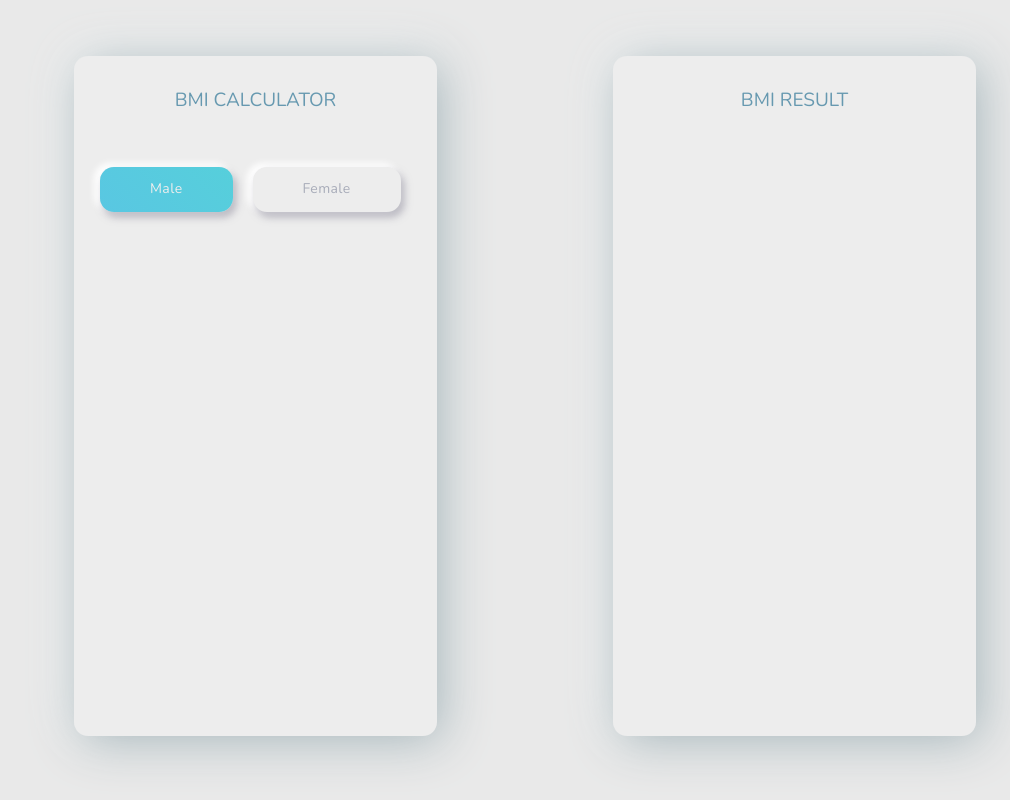
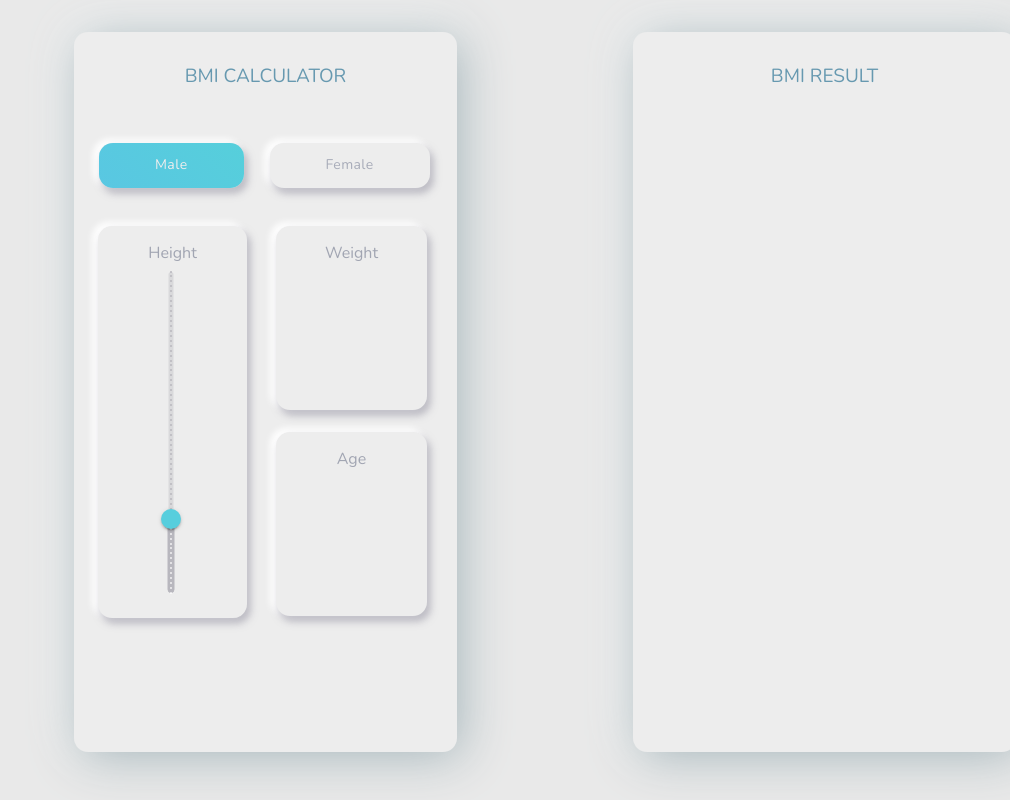
Before and after one commit to erfan-goodarzi/bmi-calculator, a React (Create React App) app: page / in a window 1280 px wide. Shown: the whole page, without its empty margins (270-1280 px from the left). Built offline with nearby package versions, Linux system fonts and the light colour scheme.

Commit message:
Create Height,weight and age box

```diff
--- a/src/App.js
+++ b/src/App.js
@@ -1,14 +1,16 @@
 import { Box } from "@mui/system";
 import BmiBox from "./Component/Bmi-box";
+import AgeBox from "./container/material ui/AgeBox";
 import GlobalStyles from "./container/material ui/Global-style";
+import HeightBox from "./container/material ui/HeightBox";
 import SelectGender from "./container/material ui/SelectGander";
 
 function App() {
   return (
     <div className="App">
       <GlobalStyles/>
-      <Box sx={{display:'flex', mt: 7}}>
-      <BmiBox title="BMI CALCULATOR" gender={<SelectGender/>}/>
+      <Box sx={{display:'flex', mt: 4}}>
+      <BmiBox title="BMI CALCULATOR" gender={<SelectGender/>} height={<HeightBox/>} age={<AgeBox/>}/>
       <BmiBox title="BMI RESULT" />
       </Box>
     </div>
--- a/src/Component/Bmi-box.jsx
+++ b/src/Component/Bmi-box.jsx
@@ -4,14 +4,14 @@ export default function BmiBox(props) {
   return (
     <Box
       sx={{
-        width: 363,
+        width: 383,
         marginLeft: "21rem",
         marginRight: "-10rem",
         borderRadius: "14px",
         color: "#6799b0",
         background: " #EDEDED",
         boxShadow: "5px 5px 49px #a1b1b6, -5px -5px 49px #ffffff",
-        height: "85vh",
+        height: "90vh",
       }}
     >
       <Box
@@ -25,6 +25,11 @@ export default function BmiBox(props) {
         {props.title}{" "}
       </Box>
       <Box>{props.gender}</Box>
+      <Box sx={{ display: "flex" }}>
+        <Box>{props.height}</Box>
+        <Box>{props.age}</Box>
+      </Box>
+
     </Box>
   );
 }
--- /dev/null
+++ b/src/container/material ui/AgeBox.jsx
@@ -0,0 +1,54 @@
+import Box from "@mui/material/Box";
+
+export default function AgeBox() {
+  return (
+    <div>
+      <Box
+        sx={{
+          width: 151,
+          margin: "-16px 5px",
+          borderRadius: "14px",
+          color: "#6799b0",
+          background: " #EDEDED",
+          boxShadow: "3px 5px 7px 1px #908d9e80, -4px -2px 6px 2px #ffffff",
+          height: "23vh",
+        }}
+      >
+        <Box
+          sx={{
+            fontSize: "16px",
+            color: "#A1A5B2",
+            textAlign: "center",
+            fontWeight: "500",
+            pt: "16px",
+          }}
+        >
+          Weight
+        </Box>
+      </Box>
+      <Box
+        sx={{
+          width: 151,
+          margin: "38px 5px",
+          borderRadius: "14px",
+          color: "#6799b0",
+          background: " #EDEDED",
+          boxShadow: "3px 5px 7px 1px #908d9e80, -4px -2px 6px 2px #ffffff",
+          height: "23vh",
+        }}
+      >
+        <Box
+          sx={{
+            fontSize: "16px",
+            color: "#A1A5B2",
+            textAlign: "center",
+            fontWeight: "500",
+            pt: "16px",
+          }}
+        >
+          Age
+        </Box>
+      </Box>
+    </div>
+  );
+}
--- a/src/container/material ui/Global-style.js
+++ b/src/container/material ui/Global-style.js
@@ -5,15 +5,18 @@ const useStyles = makeStyles(() =>
     "@global": {
       body: {
         background: "#E9E9E9 !important",
-        fontFamily: "Nunito !important"
+        fontFamily: "Nunito !important",
       },
-      '*': {
-        fontFamily: 'Nunito !important',
-        textTransform: 'capitalize !important'
+      "*": {
+        fontFamily: "Nunito !important",
+        textTransform: "capitalize !important",
       },
-      '.MuiButton-root': {
-        fontSize: '1rem',
-      }
+      ".MuiButton-root": {
+        fontSize: "1rem",
+      },
+      ".MuiSlider-thumb": {
+        background: "#57cedd  !important",
+      },
     },
   })
 );
--- /dev/null
+++ b/src/container/material ui/HeightBox.jsx
@@ -0,0 +1,51 @@
+import Box from "@mui/material/Box";
+import Slider from "@mui/material/Slider";
+
+
+
+
+export default function HeightBox() {
+  return (
+    <Box
+      sx={{
+        width: 149,
+        margin: " -16px 24px",
+        borderRadius: "14px",
+        color: "#6799b0",
+        background: " #EDEDED",
+        boxShadow: "3px 5px 7px 1px #908d9e80, -4px -2px 6px 2px #ffffff",
+        height: "49vh",
+      }}
+    >
+      <Box
+        sx={{
+          fontSize: "16px",
+          color: "#A1A5B2",
+          textAlign: "center",
+          fontWeight: "500",
+          pt: "16px",
+        }}
+      >
+        Height
+      </Box>
+      <Slider
+        sx={{
+          height: "82%",
+          width: "5px",
+          padding: "0px 70px",
+          marginTop: "8px",
+          color: '#b8b7be'
+        }}
+        aria-label="Temperature"
+        defaultValue={140}
+        valueLabelDisplay="auto"
+        orientation="vertical"
+        step={2}
+        marks
+        min={110}
+        max={240}
+      />
+
+    </Box>
+  );
+}
--- a/src/container/material ui/SelectGander.js
+++ b/src/container/material ui/SelectGander.js
@@ -6,10 +6,11 @@ export default function SelectGender() {
     <Box  sx={{margin:' 3rem 1rem',width: '100%'}}>
       <Button
 
+
       sx={{
         background: 'linear-gradient(45deg, #59C7E2, #56CFDB)',
-        margin: "6px 10px",
-        padding: '10px 50px',
+        margin: "6px 9px",
+        padding: '10px 56px',
         fontSize: '14px',
         borderRadius: '14px',
         color: '#EDEDED',
@@ -24,8 +25,8 @@ export default function SelectGender() {
       <Button
         sx={{
           background: '#EDEDED',
-          padding: '10px 50px',
-          margin: "6px 10px",
+          padding: '10px 56px',
+          margin: "6px 17px",
           fontSize: '14px',
           borderRadius: '14px',
           color: '#A8ACB9',
```
Also changed, not shown: src/Component/PersonInfo.js (added).
